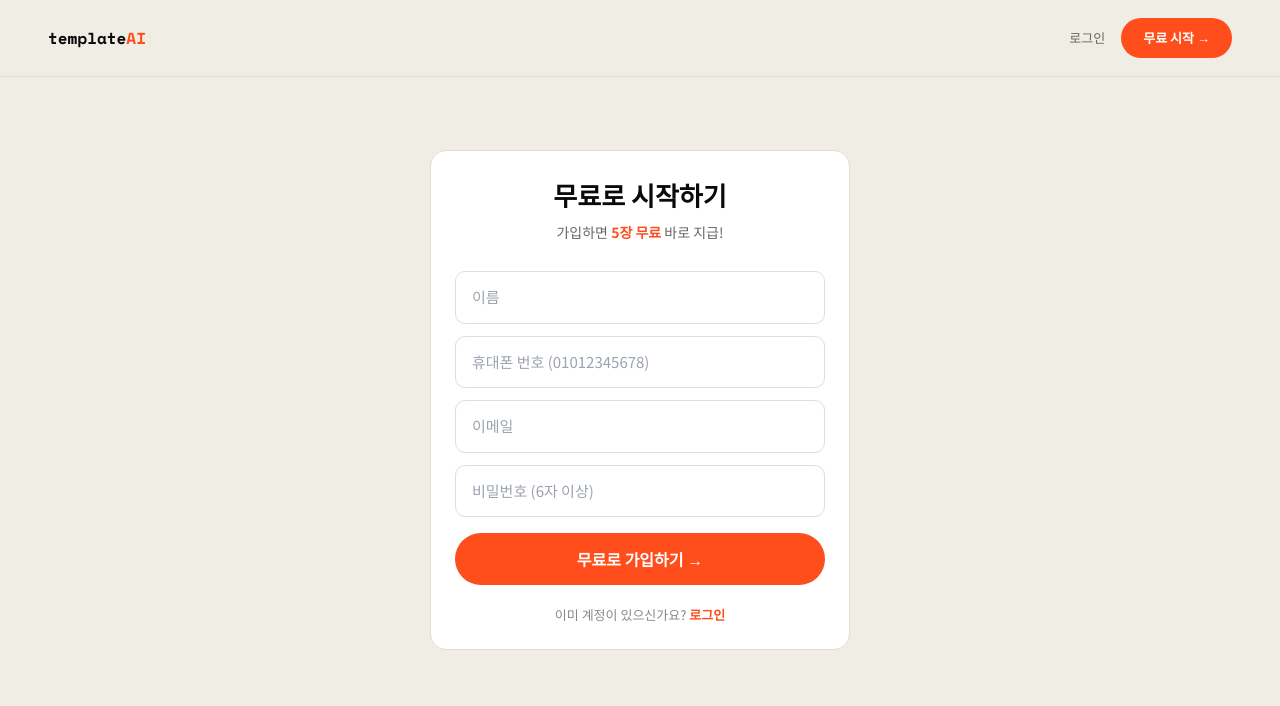
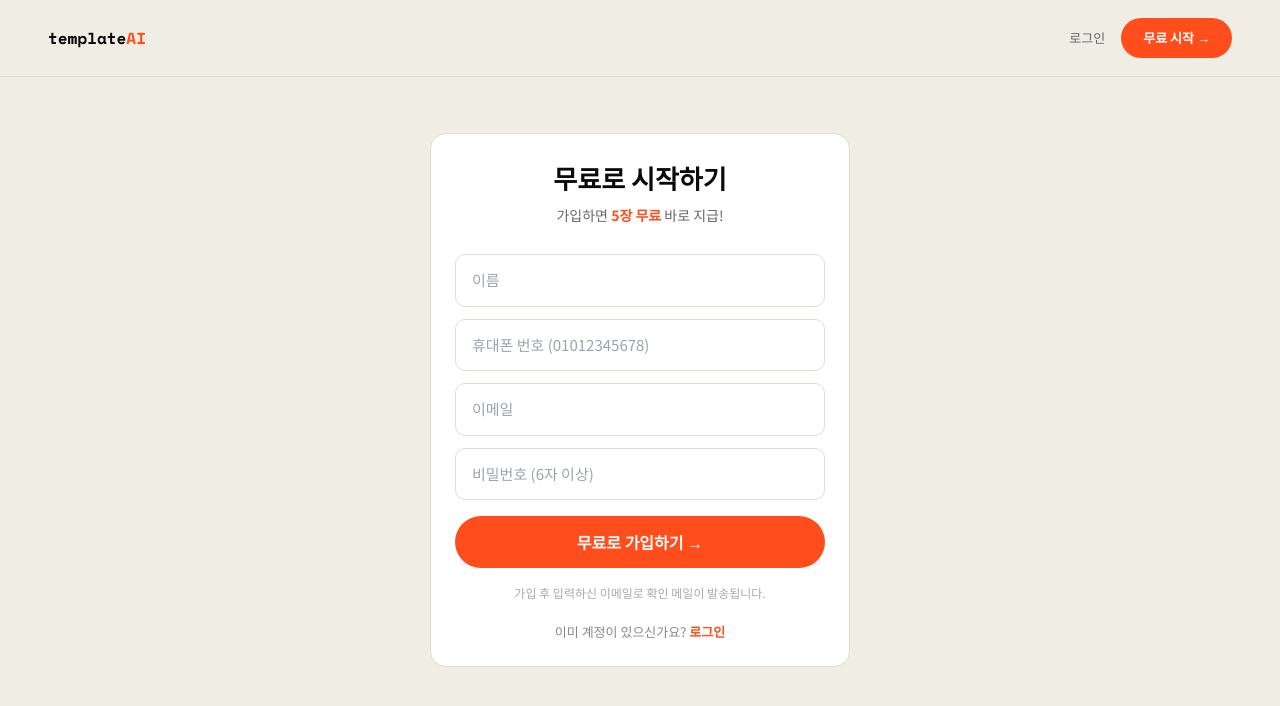
Before and after one commit to happysukhwan-source/templateai, a Next.js app: page /signup in a window 1280 px wide. Shown: the top 706 px of the page. Built offline with nearby package versions, Linux system fonts and the light colour scheme; no server answers.

Commit message:
feat: add confirmation email notice to signup form

```diff
--- a/src/pages/signup.tsx
+++ b/src/pages/signup.tsx
@@ -113,6 +113,10 @@ export default function SignupPage() {
                 <button className="btn-primary" style={{ marginTop: 4 }} onClick={handleSignup} disabled={loading}>
                   {loading ? <><span className="spinner" style={{ marginRight: 8 }} />가입 중...</> : '무료로 가입하기 →'}
                 </button>
+
+                <p style={{ fontSize: 12, color: '#aaa', textAlign: 'center', marginTop: 4 }}>
+                  가입 후 입력하신 이메일로 확인 메일이 발송됩니다.
+                </p>
               </div>
 
               <p style={{ textAlign: 'center', marginTop: 20, fontSize: 13, color: '#888' }}>
```
